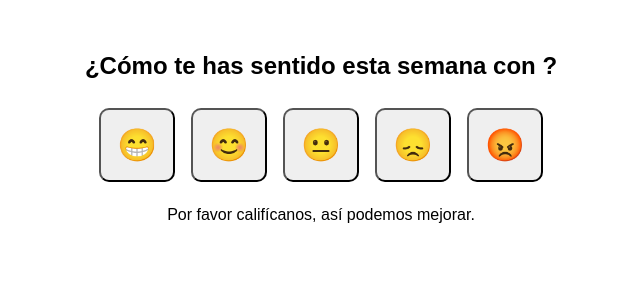
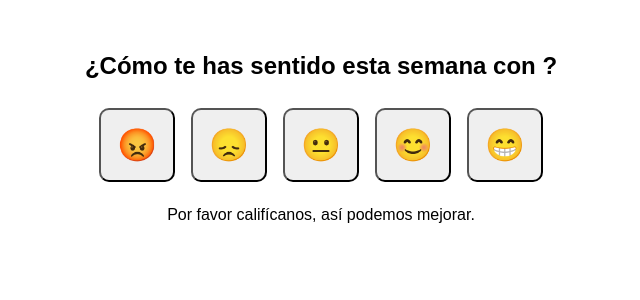
Before and after one commit to mangostaacosta/emoji-feedback, a React (Create React App) app: page /survey/1 in a window 1280 px wide. Shown: the top 300 px of the page, without its empty margins (319-959 px from the left). Built offline with nearby package versions, Linux system fonts and the light colour scheme; no server answers.

Commit message:
8.37 Prueba temporal rma de cambiar promedio survey tras submit

```diff
--- a/src/ResultsPage_bck.js
+++ b/src/ResultsPage_bck.js
@@ -1,3 +1,4 @@
+//ResultsPage_bck.js: versión previa a mostrar el promedio y conteo
 
 import { useEffect, useState } from "react";
 
--- a/src/SurveyPage.js
+++ b/src/SurveyPage.js
@@ -75,6 +75,8 @@ function SurveyPage() {
       }),
     });
 
+		average = average + 1 ; //ensayo RMA
+
 		// Reset after 5 seconds
 		setTimeout(() => {
 			setSubmitted(false);
@@ -97,11 +99,11 @@ function SurveyPage() {
         <>
           <h2>¿Cómo te has sentido esta semana con {capitalizedOffice}?</h2>
           <div className="emoji-buttons">
+						<button onClick={() => handleClick("muy_triste")}>😡</button>
+						<button onClick={() => handleClick("triste")}>😞</button>
+						<button onClick={() => handleClick("neutral")}>😐</button>
+						<button onClick={() => handleClick("feliz")}>😊</button>
 						<button onClick={() => handleClick("muy_feliz")}>😁</button>
-						<button onClick={() => handleClick("feliz")}>😊</button>
-						<button onClick={() => handleClick("neutral")}>😐</button>
-						<button onClick={() => handleClick("triste")}>😞</button>
-						<button onClick={() => handleClick("muy_triste")}>😡</button>
           </div>
 					<p>Por favor califícanos, así podemos mejorar.</p>
 					{average && (
```
Also changed, not shown: readme_rma.txt.
